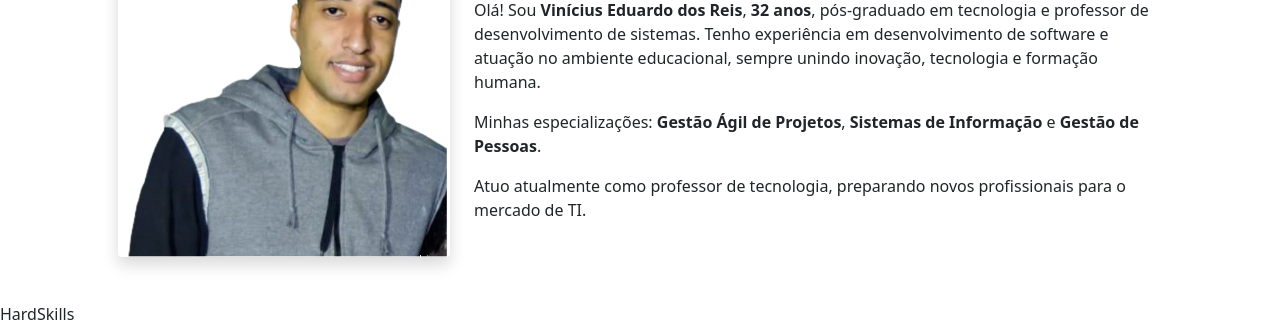
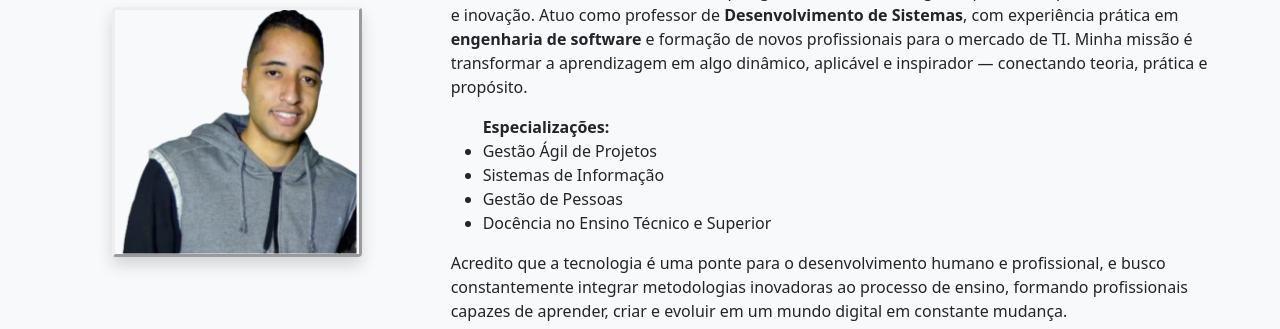
Before and after one commit to viniciusereis/viniciusereis.github.io, a plain HTML site: page index.html in a window 1280 px wide. Shown: the part 427-756 px from the top of the page. Drawn offline with nearby package versions, Linux system fonts and the light colour scheme.

Commit message:
Alterações na foto do perfil e mudança no texto sobre mim

```diff
--- a/index.html
+++ b/index.html
@@ -34,35 +34,34 @@
     </nav>
   </header>
 
-  <!-- HERO - Slogan -->
+  <!-- Slogan -->
   <section id="home" class="text-center p-5 bg-light">
     <h1 class="fw-bold">Transformando conhecimento em tecnologia,<br> e tecnologia em oportunidades.</h1>
     <p class="mt-3 fst-italic">Professor • Desenvolvedor de Software • Pós-graduado em TI</p>
   </section>
 
   <!-- SOBRE MIM -->
-  <section id="sobre" class="container p-5">
+  <section id="sobre" class="container-fluid p-5 bg-light">
     <div class="row align-items-center g-4">
       <div class="col-md-4 text-center">
-        <img src="Imagens/imagemFotoOficial/Foto Oficial.png" class="img-fluid rounded shadow">
+        <img id="image-Perfil" src="Imagens/imagemFotoOficial/Foto Oficial.png" class="img-fluid rounded shadow">
       </div>
 
       <div class="col-md-8">
         <h2 class="fw-bold mb-3">Sobre mim</h2>
-        <p>Olá! Sou <strong>Vinícius Eduardo dos Reis</strong>, <strong>32 anos</strong>, pós-graduado em tecnologia e
-          professor de desenvolvimento de sistemas. Tenho experiência em desenvolvimento de software e atuação no
-          ambiente educacional, sempre unindo inovação, tecnologia e formação humana.</p>
-        <p>Minhas especializações:
-          <strong>Gestão Ágil de Projetos</strong>,
-          <strong>Sistemas de Informação</strong> e
-          <strong>Gestão de Pessoas</strong>.
-        </p>
-        <p>Atuo atualmente como professor de tecnologia, preparando novos profissionais para o mercado de TI.</p>
+        <p>Olá! Sou <strong>Vinícius Eduardo dos Reis</strong>,
+          pós-graduado em Tecnologia e apaixonado por unir conhecimento e inovação.
+          Atuo como professor de
+          <strong>Desenvolvimento de Sistemas</strong>,
+          com experiência prática em
+          <strong>engenharia de software</strong> e
+          formação de novos profissionais para o mercado de TI.
+          Minha missão é transformar a aprendizagem em algo dinâmico, aplicável e inspirador — conectando teoria, prática e propósito.</p> <ul><strong>Especializações:</strong> <li>Gestão Ágil de Projetos</li> <li>Sistemas de Informação</li> <li>Gestão de Pessoas</li> <li>Docência no Ensino Técnico e Superior</li> </ul> <p>Acredito que a tecnologia é uma ponte para o desenvolvimento humano e profissional, e busco constantemente integrar metodologias inovadoras ao processo de ensino, formando profissionais capazes de aprender, criar e evoluir em um mundo digital em constante mudança.</p>
       </div>
     </div>
   </section>
     <!-- Lista para Hard Skills -->
-    <section>
+    <section class="container-fluid p-5 bg-light">
       <div>
         <h6>HardSkills</h6>
         <div class="skills-container">
@@ -132,7 +131,7 @@
       </div>
     </section>
     <!-- Lista para Soft Skills -->
-    <section>
+    <section class="container-fluid p-5 bg-light">
       <div>
         <h6>SoftSkills</h6>
         <div class="skills-container">
@@ -180,14 +179,14 @@
       </div>
     </section>
     <!-- Lista de filmes favoritos -->
-    <section>
+    <section class="container-fluid p-5 bg-light">
       <div id="movies-container">
         <h1>Lista de Filmes</h1>
         <ul id="movies-list"></ul>
       </div>
     </section>
     <!-- Lista de Series favoritas -->
-    <section>
+    <section class="container-fluid p-5 bg-light">
       <div id="series-container">
         <h1>Lista de Séries</h1>
         <ul id="series-list"></ul>
--- a/style.css
+++ b/style.css
@@ -4,6 +4,12 @@
   grid-template-columns: repeat(auto-fit, minmax(200px, 1fr));
   /* Layout responsivo */
   grid-gap: 20px;
+
+}
+/* Imagem do perfil */
+#image-Perfil{
+  width: 250px;
+  border-style: outset;
 
 }
 
```
